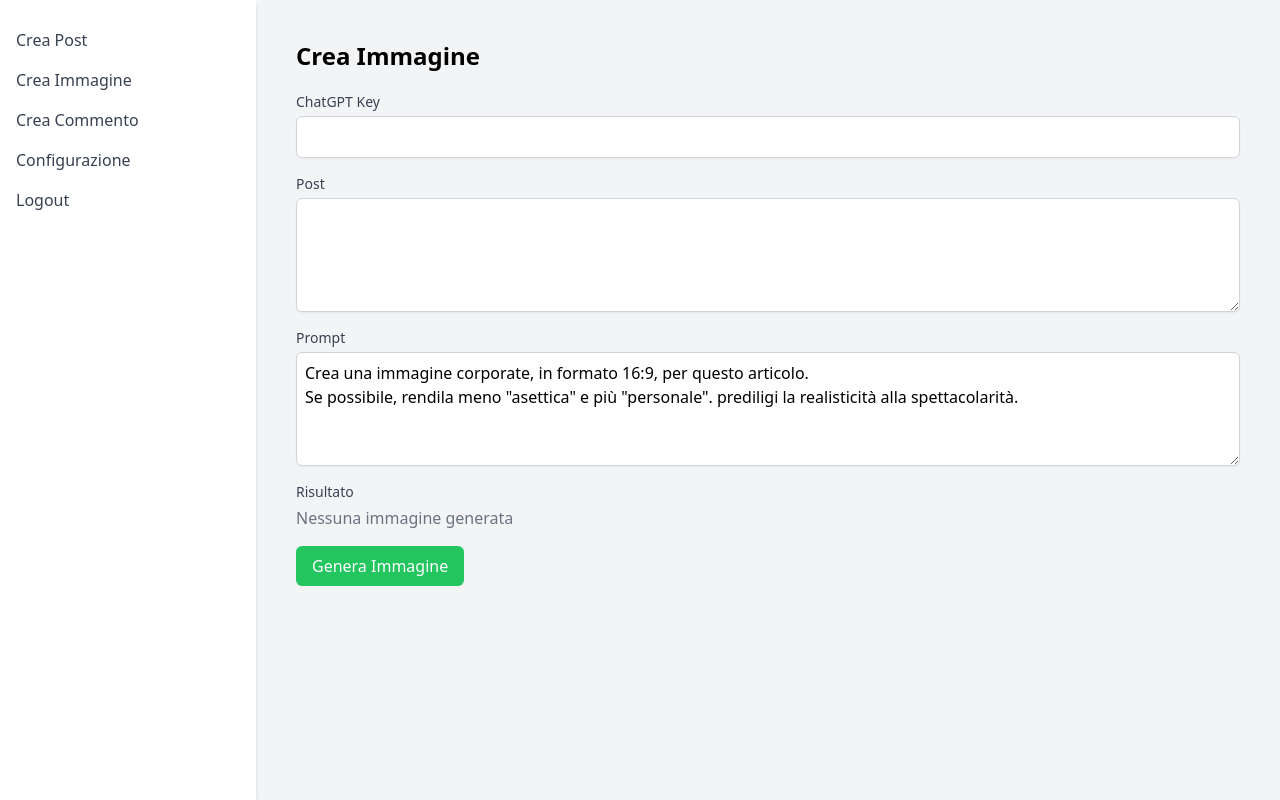
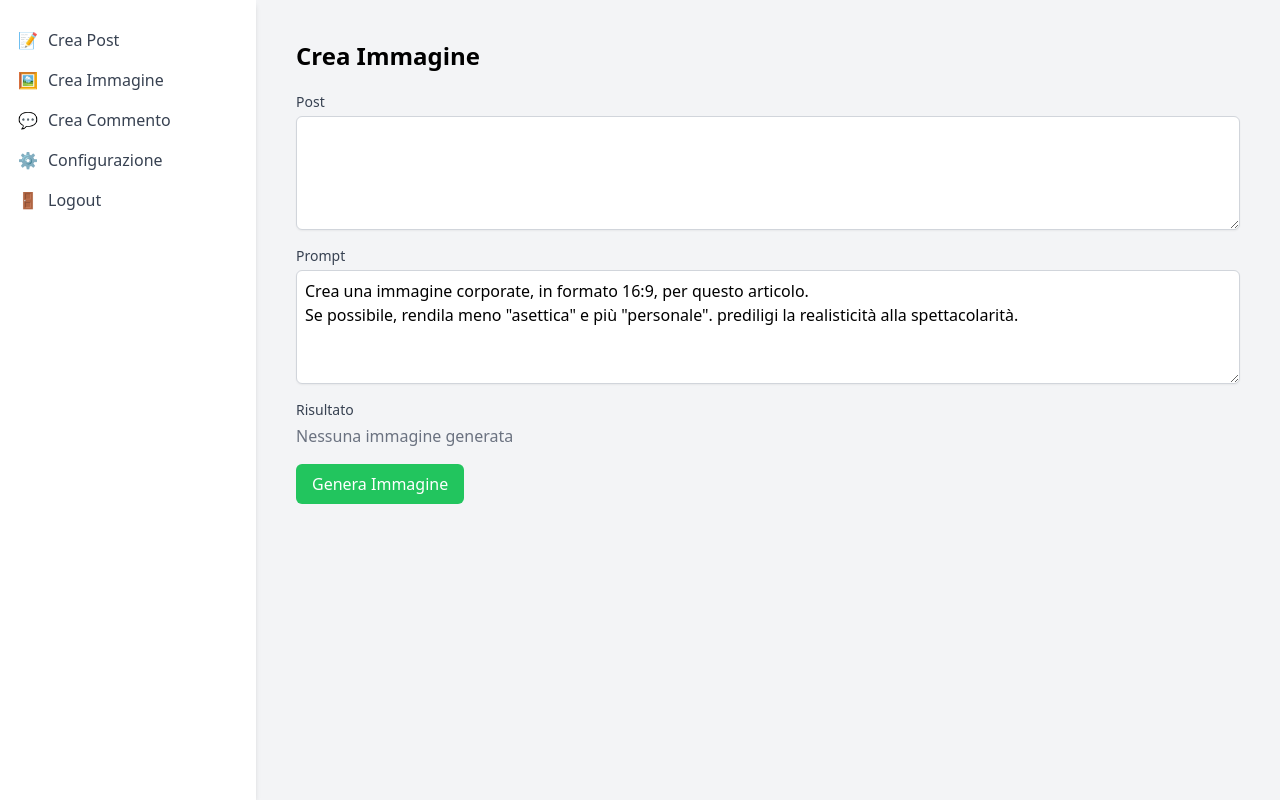
Before and after one commit to matteobaccan/LinkedinTool, a Vue app: page /CreaImmagine in a window 1280 px wide. Built offline with nearby package versions, Linux system fonts and the light colour scheme; sample sign-in values are in the browser's storage.

Commit message:
integrazione aside

```diff
--- a/src/components/Aside.vue
+++ b/src/components/Aside.vue
@@ -2,25 +2,19 @@
 <template>
   <aside :class="[
     'bg-white shadow-md transition-all duration-300 ease-in-out',
-      {'w-64': isOpen, 'w-0 md:w-64': !isOpen}
+    { 'w-64': isOpen, 'w-0 md:w-64': !isOpen }
   ]">
     <nav class="mt-5">
       <button @click="$emit('toggle')" class="md:hidden p-4 absolute top-0 right-0">
         {{ isOpen ? '✕' : '☰' }}
       </button>
-        <router-link
-          v-for="(item, index) in menuItems"
-          :key="index"
-          :to="item.route"
-          class="flex items-center py-2 px-4 text-gray-700 hover:bg-gray-200 whitespace-nowrap overflow-hidden"
-        >
+      <router-link v-for="(item, index) in menuItems" :key="index" :to="item.route"
+        class="flex items-center py-2 px-4 text-gray-700 hover:bg-gray-200 whitespace-nowrap overflow-hidden">
         <span class="md:inline-block mr-2 w-6 text-center">{{ item.icon }}</span>
         <span>{{ item.label }}</span>
       </router-link>
-        <a
-          @click="logout"
-          class="flex items-center py-2 px-4 text-gray-700 hover:bg-gray-200 cursor-pointer whitespace-nowrap overflow-hidden"
-        >
+      <a @click="logout"
+        class="flex items-center py-2 px-4 text-gray-700 hover:bg-gray-200 cursor-pointer whitespace-nowrap overflow-hidden">
         <span class="md:inline-block mr-2 w-6 text-center">🚪</span>
         <span>Logout</span>
       </a>
@@ -50,7 +44,8 @@
   methods: {
     logout() {
       localStorage.removeItem('chatgptKey');
-        this.$router.push('/config');
+      localStorage.removeItem('isAuthenticated')
+      this.$router.push('/');
     }
   }
 }
@@ -60,7 +55,8 @@
 @media (max-width: 767px) {
   aside {
     position: fixed;
-      top: 56px; /* Altezza dell'header */
+    top: 56px;
+    /* Altezza dell'header */
     left: 0;
     bottom: 0;
     z-index: 10;
--- a/src/components/CreaImmagine.vue
+++ b/src/components/CreaImmagine.vue
@@ -1,30 +1,29 @@
 <template>
-  <div class="flex h-screen bg-gray-100">
-    <!-- Menu laterale -->
-    <aside class="w-64 bg-white shadow-md">
-      <nav class="mt-5">
-        <router-link to="/CreaPost" class="block py-2 px-4 text-gray-700 hover:bg-gray-200">Crea Post</router-link>
-        <router-link to="/CreaImmagine" class="block py-2 px-4 text-gray-700 hover:bg-gray-200">Crea Immagine</router-link>
-        <router-link to="/CreaCommento" class="block py-2 px-4 text-gray-700 hover:bg-gray-200">Crea Commento</router-link>
-        <router-link to="/Config" class="block py-2 px-4 text-gray-700 hover:bg-gray-200">Configurazione</router-link>
-        <a @click="logout" class="block py-2 px-4 text-gray-700 hover:bg-gray-200 cursor-pointer">Logout</a>
-      </nav>
-    </aside>
+  <div class="flex flex-col h-screen bg-gray-100">
+    <!-- Header per schermi piccoli -->
+    <header class="md:hidden bg-white shadow-md p-4">
+      <button @click="toggleMenu" class="text-gray-700">
+        ☰
+      </button>
+    </header>
+
+    <div class="flex flex-1 overflow-hidden">
+      <!-- Aside component -->
+      <Aside :isOpen="isMenuOpen" @toggle="toggleMenu" class="flex-shrink-0 h-full overflow-y-auto" />
+
       <!-- Contenuto principale -->
-    <main class="flex-1 p-10 overflow-y-auto">
+      <main class="flex-1 p-4 md:p-10 overflow-y-auto">
         <h1 class="text-2xl font-bold mb-5">Crea Immagine</h1>
         <div class="space-y-4">
           <div>
-          <label class="block text-sm font-medium text-gray-700">ChatGPT Key</label>
-          <input v-model="chatgptKey" type="password" class="mt-1 block w-full border border-gray-300 rounded-md shadow-sm p-2">
-        </div>
-        <div>
             <label class="block text-sm font-medium text-gray-700">Post</label>
-          <textarea v-model="post" class="mt-1 block w-full border border-gray-300 rounded-md shadow-sm p-2" rows="4"></textarea>
+            <textarea v-model="post" class="mt-1 block w-full border border-gray-300 rounded-md shadow-sm p-2"
+              rows="4"></textarea>
           </div>
           <div>
             <label class="block text-sm font-medium text-gray-700">Prompt</label>
-          <textarea v-model="prompt" class="mt-1 block w-full border border-gray-300 rounded-md shadow-sm p-2" rows="4"></textarea>
+            <textarea v-model="prompt" class="mt-1 block w-full border border-gray-300 rounded-md shadow-sm p-2"
+              rows="4"></textarea>
           </div>
           <div>
             <label class="block text-sm font-medium text-gray-700">Risultato</label>
@@ -33,21 +32,28 @@
             </div>
             <p v-else class="mt-1 text-gray-500">Nessuna immagine generata</p>
           </div>
-        <button @click="generaImmagine" class="px-4 py-2 bg-green-500 text-white rounded-md hover:bg-green-600 disabled:bg-green-300" :disabled="isGenerating">
+          <button @click="generaImmagine"
+            class="px-4 py-2 bg-green-500 text-white rounded-md hover:bg-green-600 disabled:bg-green-300"
+            :disabled="isGenerating">
             {{ isGenerating ? 'Generazione in corso...' : 'Genera Immagine' }}
           </button>
         </div>
       </main>
     </div>
+  </div>
 </template>
 
 <script>
+import Aside from './Aside.vue';
 import axios from 'axios';
 
 export default {
+  components: {
+    Aside
+  },
   data() {
     return {
-      chatgptKey: '',
+      isMenuOpen: false,
       post: '',
       prompt: `Crea una immagine corporate, in formato 16:9, per questo articolo.
 Se possibile, rendila meno "asettica" e più "personale". prediligi la realisticità alla spettacolarità. `,
@@ -57,7 +63,13 @@ Se possibile, rendila meno "asettica" e più "personale". prediligi la realistic
   },
   methods: {
     async generaImmagine() {
-      if (!this.chatgptKey || !this.post || !this.prompt) {
+      const chatgptKey = localStorage.getItem('chatgptKey')
+      if (!chatgptKey || (!this.url && !this.contenutoAlternativo) || !this.prompt) {
+        alert('Per favore, assicurati di aver configurato la chiave API e fornisci un URL o il contenuto della pagina.');
+        return;
+      }
+
+      if (!this.post || !this.prompt) {
         alert('Per favore, compila tutti i campi.');
         return;
       }
@@ -71,7 +83,7 @@ Se possibile, rendila meno "asettica" e più "personale". prediligi la realistic
           size: "1024x1024"
         }, {
           headers: {
-            'Authorization': `Bearer ${this.chatgptKey}`,
+            'Authorization': `Bearer ${chatgptKey}`,
             'Content-Type': 'application/json'
           }
         });
@@ -85,12 +97,42 @@ Se possibile, rendila meno "asettica" e più "personale". prediligi la realistic
       }
     },
     logout() {
-      // Implementa qui la logica per il logout
-      console.log('Logout');
-      // Esempio: rimuovi il token di autenticazione dallo storage e reindirizza alla pagina di login
-      localStorage.removeItem('authToken');
-      this.$router.push('/login');
+      localStorage.removeItem('chatgptKey');
+      this.$router.push('/');
+    },
+    toggleMenu() {
+      this.isMenuOpen = !this.isMenuOpen;
+    },
+    closeMenu() {
+      this.isMenuOpen = false;
     }
+  },
+  mounted() {
+    // Set isMenuOpen to true on larger screens
+    const mediaQuery = window.matchMedia('(min-width: 768px)');
+    this.isMenuOpen = mediaQuery.matches;
+
+    // Listen for changes in screen size
+    mediaQuery.addListener((e) => {
+      this.isMenuOpen = e.matches;
+    });
+  },
+  beforeUnmount() {
+    // Clean up the listener when the component is destroyed
+    window.matchMedia('(min-width: 768px)').removeListener(this.handleResize);
   }
 }
 </script>
+
+<style scoped>
+@media (max-width: 767px) {
+  .flex-col {
+    display: block;
+  }
+
+  .flex-1 {
+    height: calc(100vh - 56px);
+    /* Altezza dello schermo meno l'altezza dell'header */
+  }
+}
+</style>
--- a/src/components/CreaPost.vue
+++ b/src/components/CreaPost.vue
@@ -9,11 +9,7 @@
 
     <div class="flex flex-1 overflow-hidden">
       <!-- Aside component -->
-      <Aside
-        :isOpen="isMenuOpen"
-        @toggle="toggleMenu"
-        class="flex-shrink-0 h-full overflow-y-auto"
-      />
+      <Aside :isOpen="isMenuOpen" @toggle="toggleMenu" class="flex-shrink-0 h-full overflow-y-auto" />
 
       <!-- Contenuto principale -->
       <main class="flex-1 p-4 md:p-10 overflow-y-auto">
@@ -25,17 +21,22 @@
           </div>
           <div>
             <label class="block text-sm font-medium text-gray-700">O in alternativa il contenuto della pagina</label>
-          <textarea v-model="contenutoAlternativo" rows="5" class="mt-1 block w-full border border-gray-300 rounded-md shadow-sm p-2"></textarea>
+            <textarea v-model="contenutoAlternativo" rows="5"
+              class="mt-1 block w-full border border-gray-300 rounded-md shadow-sm p-2"></textarea>
           </div>
           <div>
             <label class="block text-sm font-medium text-gray-700">Prompt</label>
-          <textarea v-model="prompt" rows="10" class="mt-1 block w-full border border-gray-300 rounded-md shadow-sm p-2"></textarea>
+            <textarea v-model="prompt" rows="10"
+              class="mt-1 block w-full border border-gray-300 rounded-md shadow-sm p-2"></textarea>
           </div>
           <div>
             <label class="block text-sm font-medium text-gray-700">Risultato</label>
-          <textarea v-model="risultato" rows="10" readonly class="mt-1 block w-full border border-gray-300 rounded-md shadow-sm bg-gray-50 p-2"></textarea>
+            <textarea v-model="risultato" rows="10" readonly
+              class="mt-1 block w-full border border-gray-300 rounded-md shadow-sm bg-gray-50 p-2"></textarea>
           </div>
-        <button @click="generaPost" class="px-4 py-2 bg-blue-500 text-white rounded-md hover:bg-blue-600 disabled:bg-blue-300" :disabled="isGenerating">
+          <button @click="generaPost"
+            class="px-4 py-2 bg-blue-500 text-white rounded-md hover:bg-blue-600 disabled:bg-blue-300"
+            :disabled="isGenerating">
             {{ isGenerating ? 'Generazione in corso...' : 'Genera Post' }}
           </button>
         </div>
@@ -102,7 +103,7 @@ Ecco l'<ARTICOLO>:`,
         } else {
           articleContent = this.contenutoAlternativo;
         }
-        articleContent = this.prompt +articleContent;
+        articleContent = this.prompt + articleContent;
 
         const response = await axios.post('https://api.openai.com/v1/chat/completions', {
           model: "gpt-3.5-turbo",
@@ -130,10 +131,6 @@ Ecco l'<ARTICOLO>:`,
       } finally {
         this.isGenerating = false;
       }
-    },
-    logout() {
-      localStorage.removeItem('chatgptKey');
-      this.$router.push('/config');
     },
     toggleMenu() {
       this.isMenuOpen = !this.isMenuOpen;
@@ -166,7 +163,8 @@ Ecco l'<ARTICOLO>:`,
   }
 
   .flex-1 {
-    height: calc(100vh - 56px); /* Altezza dello schermo meno l'altezza dell'header */
+    height: calc(100vh - 56px);
+    /* Altezza dello schermo meno l'altezza dell'header */
   }
 }
 </style>
--- a/src/components/MainLayout.vue
+++ /dev/null
@@ -1,33 +0,0 @@
-<!-- src/components/MainLayout.vue -->
-<template>
-  <div class="flex h-screen bg-gray-100">
-    <!-- Sidebar -->
-    <div class="w-64 bg-indigo-700 text-white">
-      <div class="p-4">
-        <h1 class="text-2xl font-semibold">ChatGPT App</h1>
-      </div>
-      <nav class="mt-8">
-        <router-link to="/create-post" class="block py-2 px-4 hover:bg-indigo-600" active-class="bg-indigo-800">Crea Post</router-link>
-        <router-link to="/create-image" class="block py-2 px-4 hover:bg-indigo-600" active-class="bg-indigo-800">Crea Immagine</router-link>
-        <router-link to="/create-comment" class="block py-2 px-4 hover:bg-indigo-600" active-class="bg-indigo-800">Crea Commento</router-link>
-        <a @click="logout" class="block py-2 px-4 hover:bg-indigo-600 cursor-pointer">Logout</a>
-      </nav>
-    </div>
-
-    <!-- Main content -->
-    <div class="flex-1 p-10 overflow-auto">
-      <router-view></router-view>
-    </div>
-  </div>
-</template>
-
-<script>
-export default {
-  methods: {
-    logout() {
-      localStorage.removeItem('isAuthenticated')
-      this.$router.push('/login')
-    }
-  }
-}
-</script>
```
Lines whose indentation alone changed are shown as unchanged.
